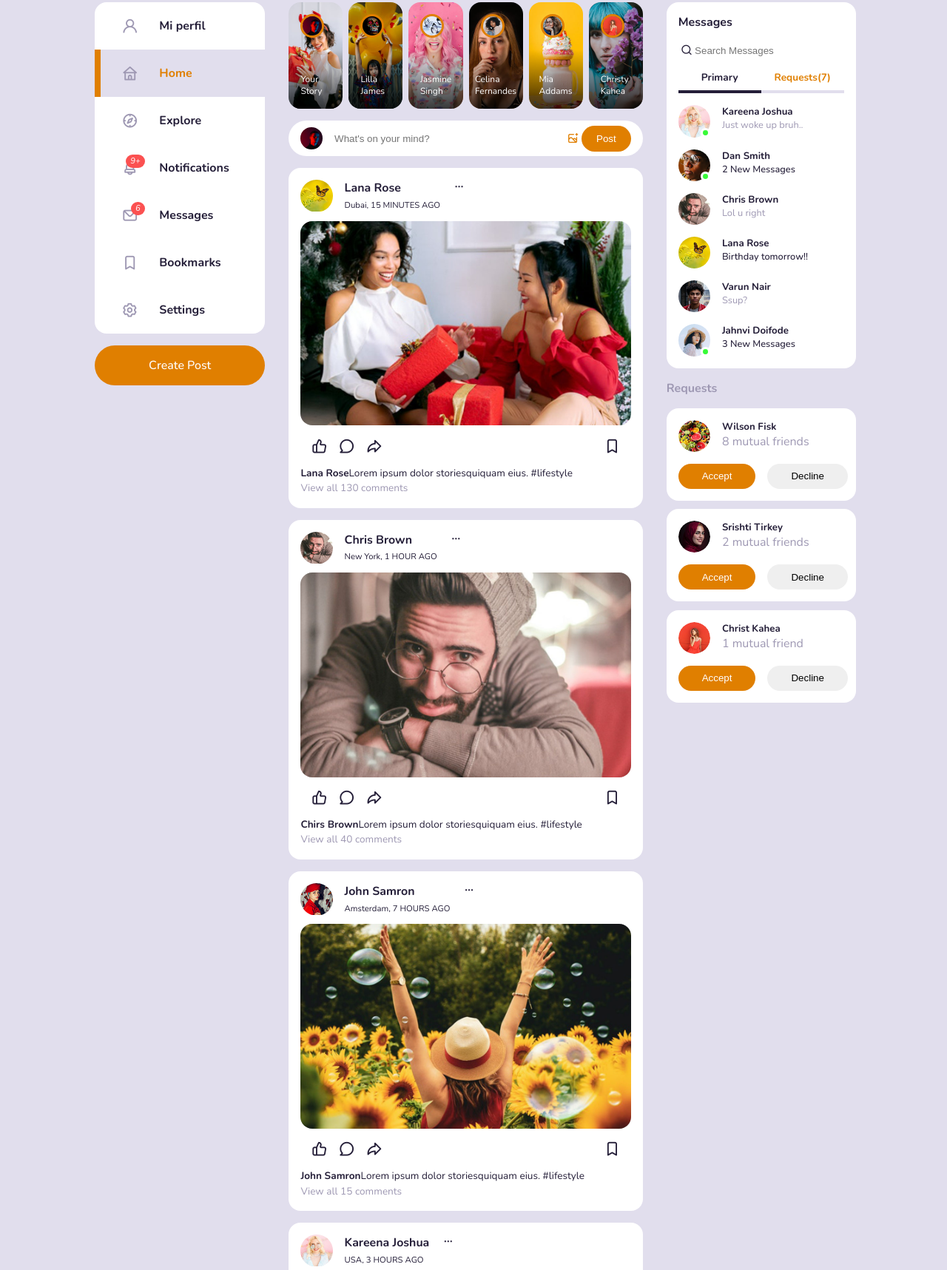
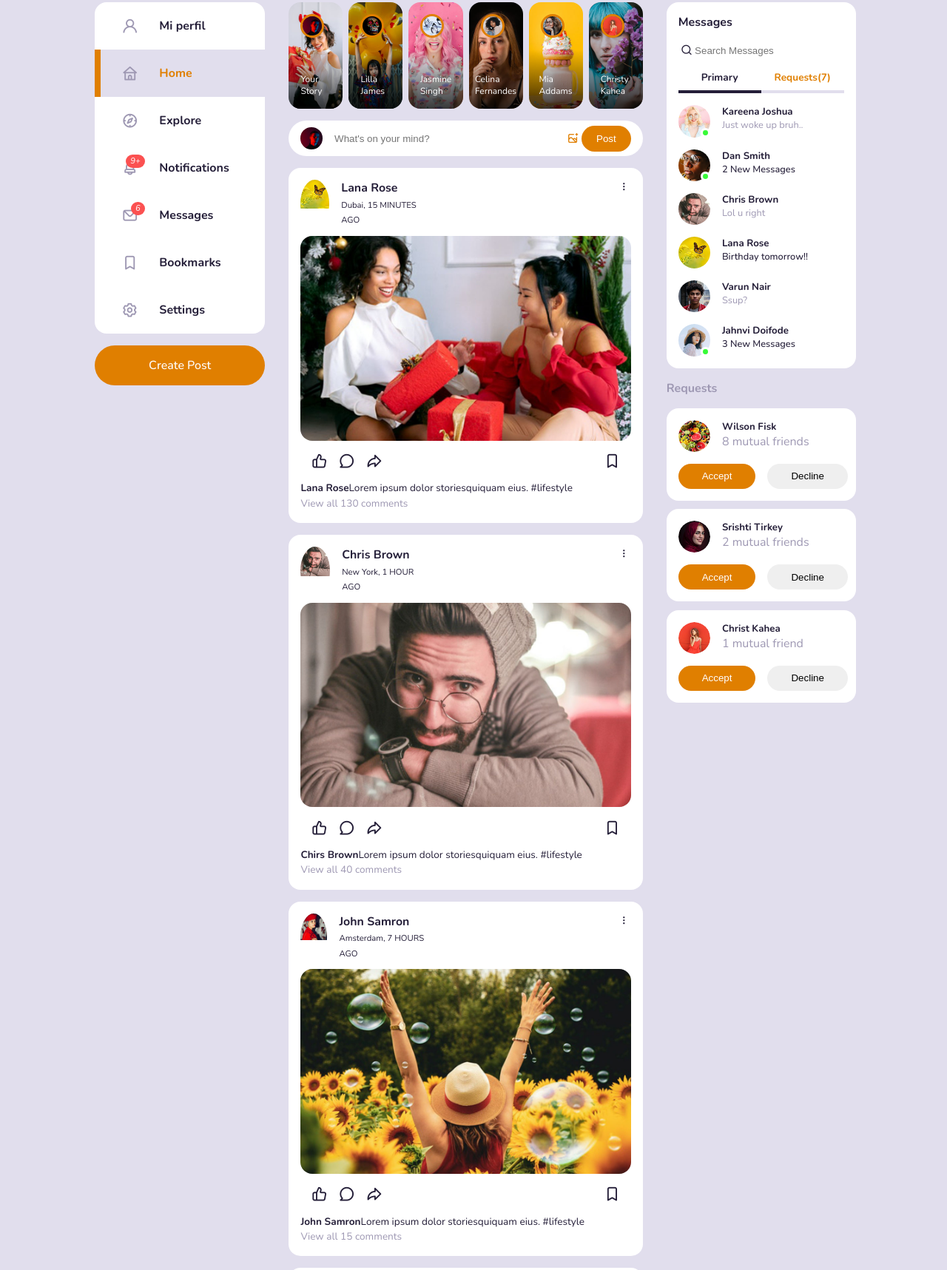
Before and after one commit to Nicessly/stackblitz-starters-h87zwn, a website: page Social-media-website/index.html in a window 1280 px wide. Shown: the part 83-1800 px from the top of the page at 74% size. Drawn offline with nearby package versions, Linux system fonts and the light colour scheme.

Commit message:
arregalndo los tres puntos

```diff
--- a/Social-media-website/index.html
+++ b/Social-media-website/index.html
@@ -164,7 +164,7 @@
                                  <h3>Lana Rose</h3>
                                  <small>Dubai, 15 MINUTES AGO</small>
                              </div >
-                             <SPAN class="edit"><i class="uil uil-ellipsis-h"></i></SPAN>
+                             <span class="edit"><i class="uil uil-ellipsis-v"></i></span>
                          </div>
 
                          <div class="photo">
@@ -202,7 +202,7 @@
                                  <h3>Chris Brown</h3>
                                  <small>New York, 1 HOUR AGO</small>
                              </div >
-                             <SPAN class="edit"><i class="uil uil-ellipsis-h"></i></SPAN>
+                             <span class="edit"><i class="uil uil-ellipsis-v"></i></span>
                          </div>
 
                          <div class="photo">
@@ -240,7 +240,7 @@
                                  <h3>John Samron</h3>
                                  <small>Amsterdam, 7 HOURS AGO</small>
                              </div >
-                             <SPAN class="edit"><i class="uil uil-ellipsis-h"></i></SPAN>
+                             <span class="edit"><i class="uil uil-ellipsis-v"></i></span>
                          </div>
 
                          <div class="photo">
@@ -278,7 +278,7 @@
                                  <h3>Kareena Joshua</h3>
                                  <small>USA, 3 HOURS AGO</small>
                              </div >
-                             <SPAN class="edit"><i class="uil uil-ellipsis-h"></i></SPAN>
+                             <span class="edit"><i class="uil uil-ellipsis-v"></i></span>
                          </div>
 
                          <div class="photo">
@@ -316,7 +316,7 @@
                                  <h3>Dan Smith</h3>
                                  <small>Paris, 1 DAY AGO</small>
                              </div >
-                             <SPAN class="edit"><i class="uil uil-ellipsis-h"></i></SPAN>
+                             <span class="edit"><i class="uil uil-ellipsis-v"></i></span>
                          </div>
 
                          <div class="photo">
@@ -354,7 +354,7 @@
                                  <h3>Karim Benzema</h3>
                                  <small>Mumbai, 30 MINUTES AGO</small>
                              </div >
-                             <SPAN class="edit"><i class="uil uil-ellipsis-h"></i></SPAN>
+                             <span class="edit"><i class="uil uil-ellipsis-v"></i></span>
                          </div>
 
                          <div class="photo">
@@ -390,7 +390,7 @@
                                  <h3>Srishti Tirkey</h3>
                                  <small>Bangalore, 11 HOURS AGO</small>
                              </div >
-                             <SPAN class="edit"><i class="uil uil-ellipsis-h"></i></SPAN>
+                             <span class="edit"><i class="uil uil-ellipsis-v"></i></span>
                          </div>
 
                          <div class="photo">
--- a/Social-media-website/styles.css
+++ b/Social-media-website/styles.css
@@ -365,6 +365,10 @@ main .container .left{
     margin: 0.6rem;
 }
 
+.middle .feed .edit{
+    margin-left: 240px;
+}
+
 .middle .liked-by{
     display: flex;
 }
```
